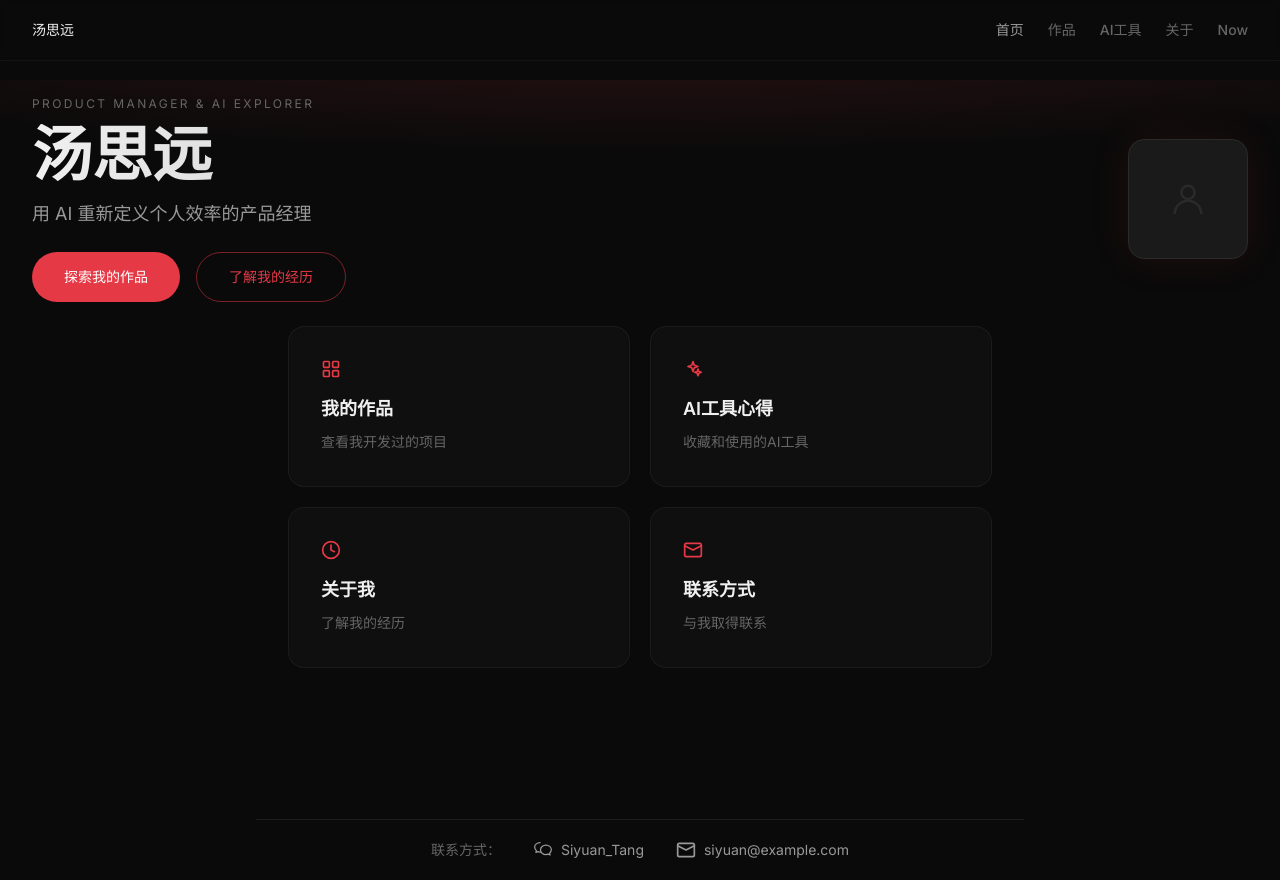
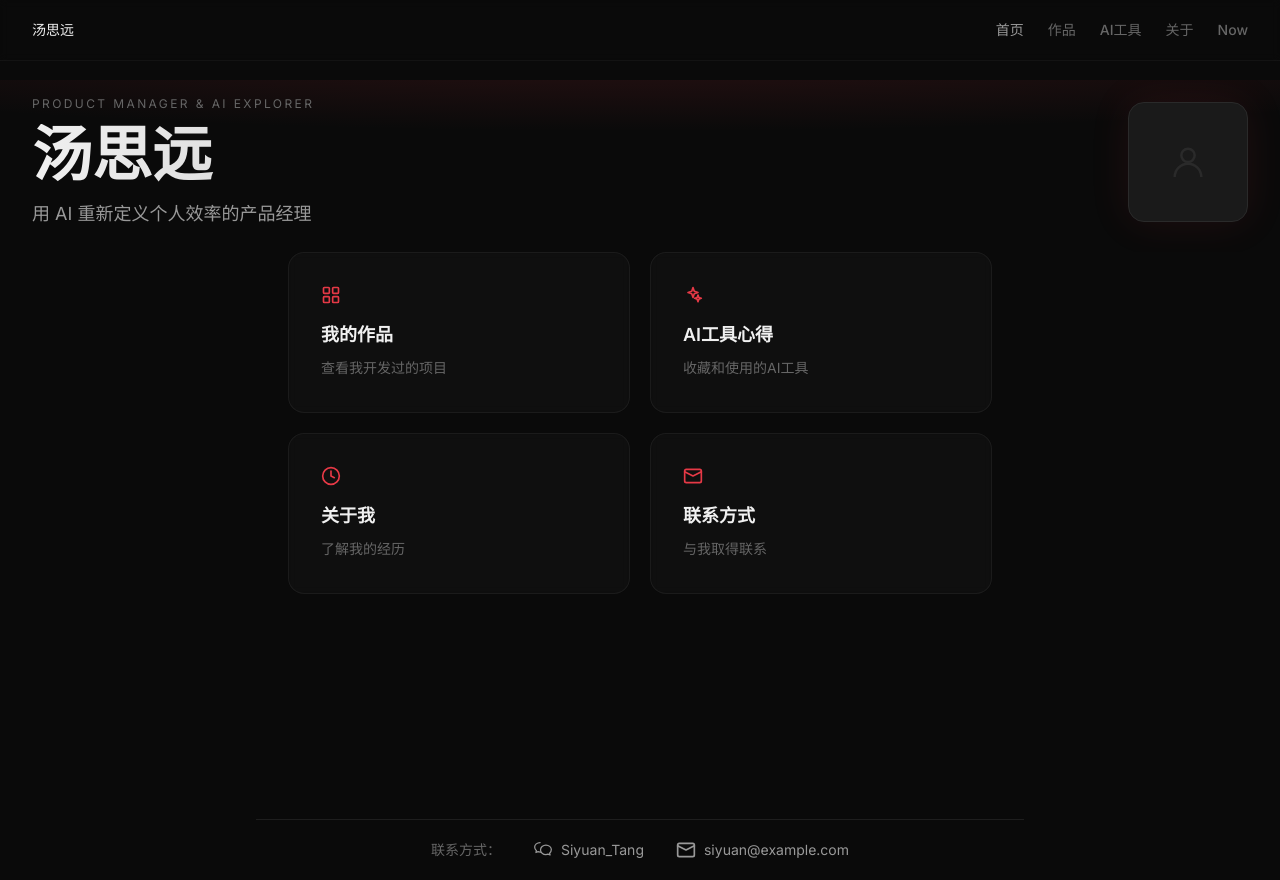
Before and after one commit to Tommy-tang121/my-world, a Next.js app: page / in a window 1280 px wide. Built offline with nearby package versions, Linux system fonts and the light colour scheme.

Commit message:
fix: 删除 Hero 区两个 CTA 按钮

```diff
--- a/components/HeroSection.jsx
+++ b/components/HeroSection.jsx
@@ -1,5 +1,3 @@
-import CTAButton from './CTAButton'
-
 export default function HeroSection({ name, tagline, subtitle }) {
   return (
     <section className="relative overflow-hidden">
@@ -15,11 +13,7 @@ export default function HeroSection({ name, tagline, subtitle }) {
           <h1 className="text-6xl font-bold mb-4 bg-gradient-to-r from-text-primary to-text-secondary bg-clip-text text-transparent">
             {name}
           </h1>
-          <p className="text-lg text-text-secondary mb-6">{subtitle}</p>
-          <div className="flex gap-4">
-            <CTAButton href="/works" variant="primary">探索我的作品</CTAButton>
-            <CTAButton href="/about" variant="outline">了解我的经历</CTAButton>
-          </div>
+          <p className="text-lg text-text-secondary">{subtitle}</p>
         </div>
         <div className="w-[120px] h-[120px] rounded-2xl border border-border shadow-[0_0_40px_rgba(230,57,70,0.1)] bg-surface-elevated flex items-center justify-center flex-shrink-0">
           <svg width="40" height="40" viewBox="0 0 24 24" fill="none" stroke="#2A2A2A" strokeWidth="1.5">
```
